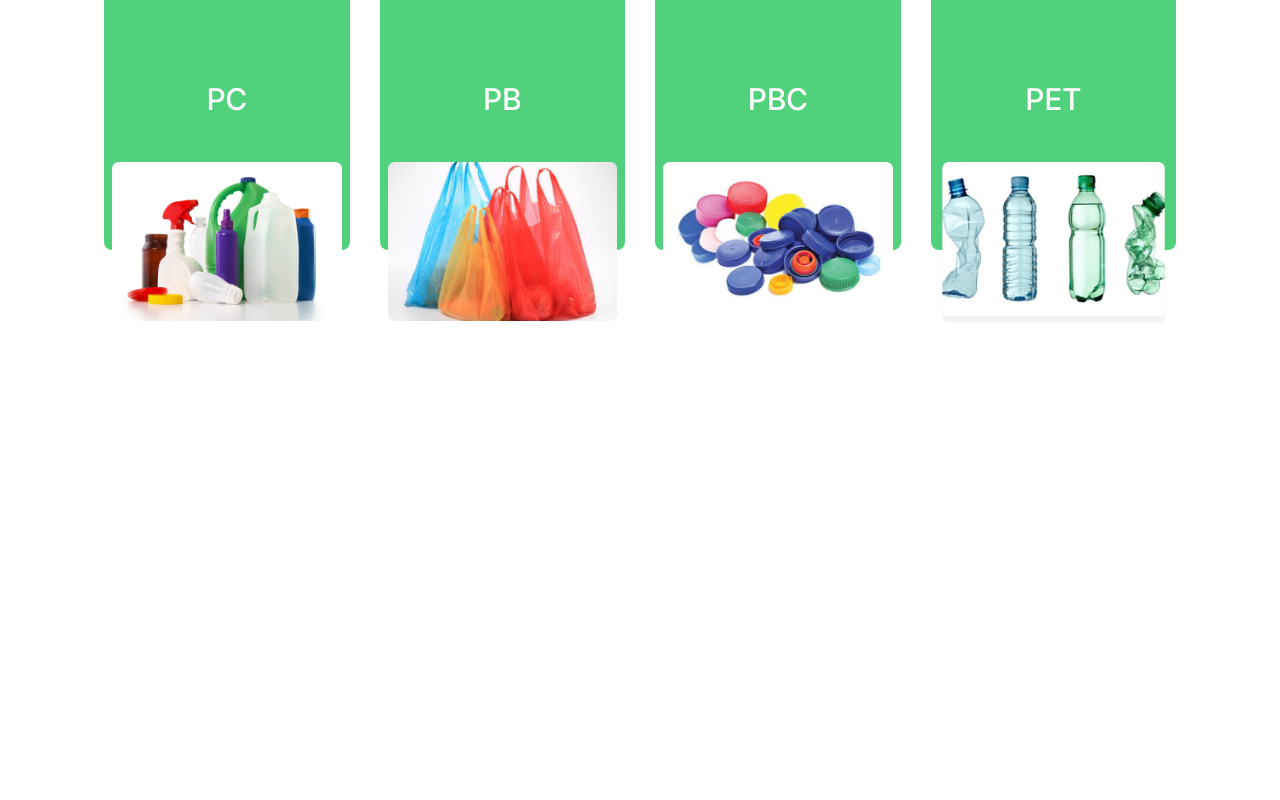
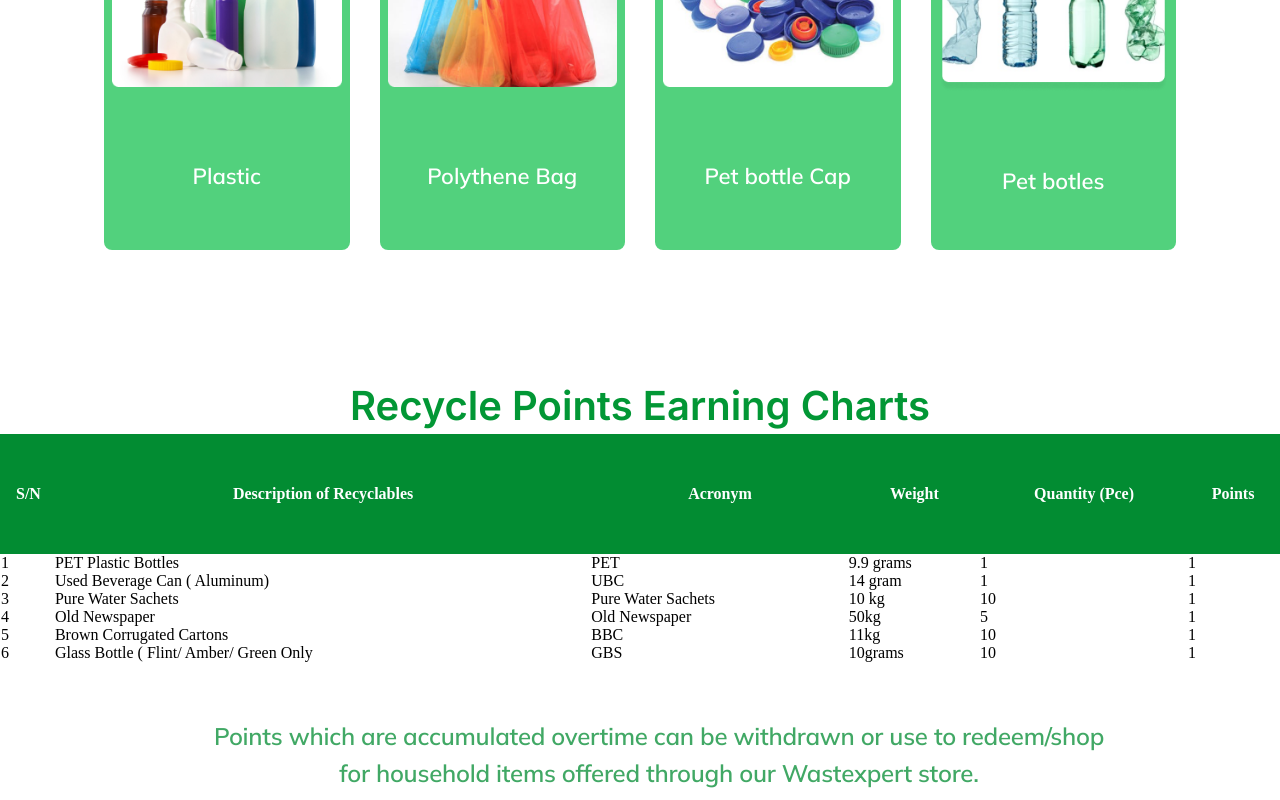
Before and after one commit to sabalearning01/waste-expert, a React (Vite) app: page /treasure in a window 1280 px wide. Shown: the part 1560-2360 px from the top of the page. Before the commit the page ends 1912 px from the top, so only its background shows below. Built offline with nearby package versions, Linux system fonts and the light colour scheme.

Commit message:
latest update

```diff
--- a/src/Components/TreasureTable/TreasureTable.jsx
+++ b/src/Components/TreasureTable/TreasureTable.jsx
@@ -1,6 +1,6 @@
 import React from 'react'
 import './TreasureTable.css'
-// import { TableContainer,Table, TableHead,TableBody,TableRow,TableCell, Paper } from '@mui/material'
+import { TableContainer,Table, TableHead,TableBody,TableRow,TableCell, Paper } from '@mui/material'
 import Navbar2 from '../Navbar2/Navbar2'
 import Table from 'react-bootstrap/Table';
 
--- a/src/Pages/Flippage/Flippage.css
+++ b/src/Pages/Flippage/Flippage.css
@@ -73,9 +73,3 @@ margin-top: 21px;
     justify-content: space-between;
     align-items: center;
 }
-
-
-button{
-    padding:20px 30px;
-    background-color: black;
-}
--- a/src/Pages/Home/Home.jsx
+++ b/src/Pages/Home/Home.jsx
@@ -81,11 +81,11 @@ const seeMore = ()=>{
          <button className='pri-cta'><a href="#">Get Started</a></button>
           <button onClick={handlePlay} className='sec-cta'><img  className="playic" src= {play} alt="Playicon" /><a>Press Play</a></button>
          </div>
-        [ {showVideo && <div onClick={() => setShowVideo(false)}>
-            <video   width="100%" height="100%" className='video' ref={videoRef}>
+        {/* [ {showVideo && <div onClick={() => setShowVideo(false)}>
+            <video   width="50%" height="50%" className='video' ref={videoRef}>
             <source src = '/Videos/waste.mp4'/>
              </video>
-         </div>}]
+         </div>}] */}
           </div>
 
           <div className='right-col'>
--- a/src/Pages/Services/Services.css
+++ b/src/Pages/Services/Services.css
@@ -103,9 +103,6 @@
     gap:108px;
     /* margin-top: 146px; */
 }
-
-
-
 
 
 
--- a/src/Pages/Treasureslistpage/Treasure.css
+++ b/src/Pages/Treasureslistpage/Treasure.css
@@ -58,7 +58,7 @@
     height:434px;
     background: #08BD46B2;
     opacity:70px;
-    padding-top: 118px;
+     /* padding-top: 118px;  */
     border-radius: 8px;
     border: 1.5px
 }
@@ -70,7 +70,8 @@
     line-height: 42.01px;
     text-align: center;
     color:white;
-    padding-bottom: 42px;
+    /* padding-bottom: 62px; */
+    margin-top: 30px;
 
 }
 
@@ -81,7 +82,7 @@
     line-height: 24.21px;
     text-align: center;
     color:white;
-     /* padding-top: 37px;  */
+     padding-top: 37px;
 
 }
 
@@ -96,6 +97,55 @@
     object-fit: contain;
     padding-left: 8px;
     padding-right: 8px;
-    /* padding-bottom:90px ; */
+     padding-bottom:40px ;
+     margin-top: 40px;
 
 }
+
+.recycle{
+    font-family: Inter;
+    font-size: 40px;
+    font-weight: 600;
+   line-height: 56.01px;
+   text-align: center;
+   color:#029735;
+   margin-top: 128px;
+
+}
+
+
+
+
+.contable{
+    width:1144px;
+    height:118px;
+    background-color: #028c32;
+/* opacity: 25%; */
+    border-radius: 9px;
+    border: 2px solid #028C32;
+    color:white;
+    padding-left: 20px;
+
+}
+
+.trow{
+    margin-left: 30px;
+}
+
+.points{
+    font-family: Mulish;
+    font-size: 24px;
+    font-weight: 600;
+    line-height: 37.2px;
+    letter-spacing: -0.01em;
+   text-align: center;
+    color: #028C32;
+    margin-top: 144px;
+    width:918px;
+    height:65px;
+    opacity: 75%;
+    margin-left: 200px;
+    margin-right: 200px;
+    margin-top: 56px;
+
+}
--- a/src/Pages/Treasureslistpage/Treasure.jsx
+++ b/src/Pages/Treasureslistpage/Treasure.jsx
@@ -1,4 +1,5 @@
 import React from 'react'
+import { TableContainer,Table, TableHead,TableBody,TableRow,TableCell, Paper } from '@mui/material'
 import './Treasure.css'
 import Navbar2 from '../../Components/Navbar2/Navbar2'
 import binbottle from '../../Images/binbottle.png'
@@ -9,6 +10,9 @@ import crushedbottles from '../../Images/crushedbottles.png'
 import Plasticbottles from '../../Images/Plasticbottles.png'
 import plasticcaps from '../../Images/plasticcaps.png'
 import colouredpolythene from '../../Images/colouredpolythene.png'
+import Footer from '../../Components/Footer/Footer'
+
+
 
 const Treasure = () => {
   return (
@@ -42,11 +46,79 @@ const Treasure = () => {
       <div className='container1'><h2>PET</h2><img src={crushedbottles} alt="plasticbottles"/><h5>Pet botles </h5></div>
      </div>
 
+       <h1 className='recycle'>Recycle Points Earning Charts</h1>
+
+       <Table className="tablecont">
+        <thead className='contable'>
+          <tr className='trow'>
+            <th>S/N</th>
+            <th>Description of Recyclables</th>
+            <th>Acronym</th>
+            <th>Weight</th>
+            <th>Quantity (Pce)</th>
+            <th>Points</th>
+          </tr>
+        </thead>
+        <tbody>
+          <tr>
+            <td>1</td>
+            <td>PET Plastic Bottles</td>
+            <td>PET</td>
+            <td>9.9 grams</td>
+            <td>1</td>
+            <td>1</td>
+          </tr>
+          <tr>
+            <td>2</td>
+            <td>Used Beverage Can ( Aluminum)</td>
+            <td>UBC</td>
+            <td>14 gram</td>
+            <td>1</td>
+            <td>1</td>
+          </tr>
+          <tr>
+            <td>3</td>
+            <td>Pure Water Sachets</td>
+            <td>Pure Water Sachets</td>
+            <td>10 kg</td>
+            <td>10</td>
+            <td>1</td>
+          </tr>
+
+          <tr>
+            <td>4</td>
+            <td>Old Newspaper</td>
+            <td>Old Newspaper</td>
+            <td>50kg</td>
+            <td>5</td>
+            <td>1</td>
+          </tr>
+
+          <tr>
+            <td>5</td>
+            <td>Brown Corrugated Cartons</td>
+            <td>BBC</td>
+            <td>11kg</td>
+            <td>10</td>
+            <td>1</td>
+          </tr>
 
 
+          <tr>
+            <td>6</td>
+            <td>Glass Bottle ( Flint/ Amber/ Green Only</td>
+            <td>GBS</td>
+            <td>10grams</td>
+            <td>10</td>
+            <td>1</td>
+          </tr>
 
+        </tbody>
+      </Table>
 
+      <h4 className='points'>Points which are accumulated overtime can be withdrawn or use to redeem/shop <br/>for household items offered through our Wastexpert store.</h4>
 
+     <Footer/>
       </div>
   )
 }
```
